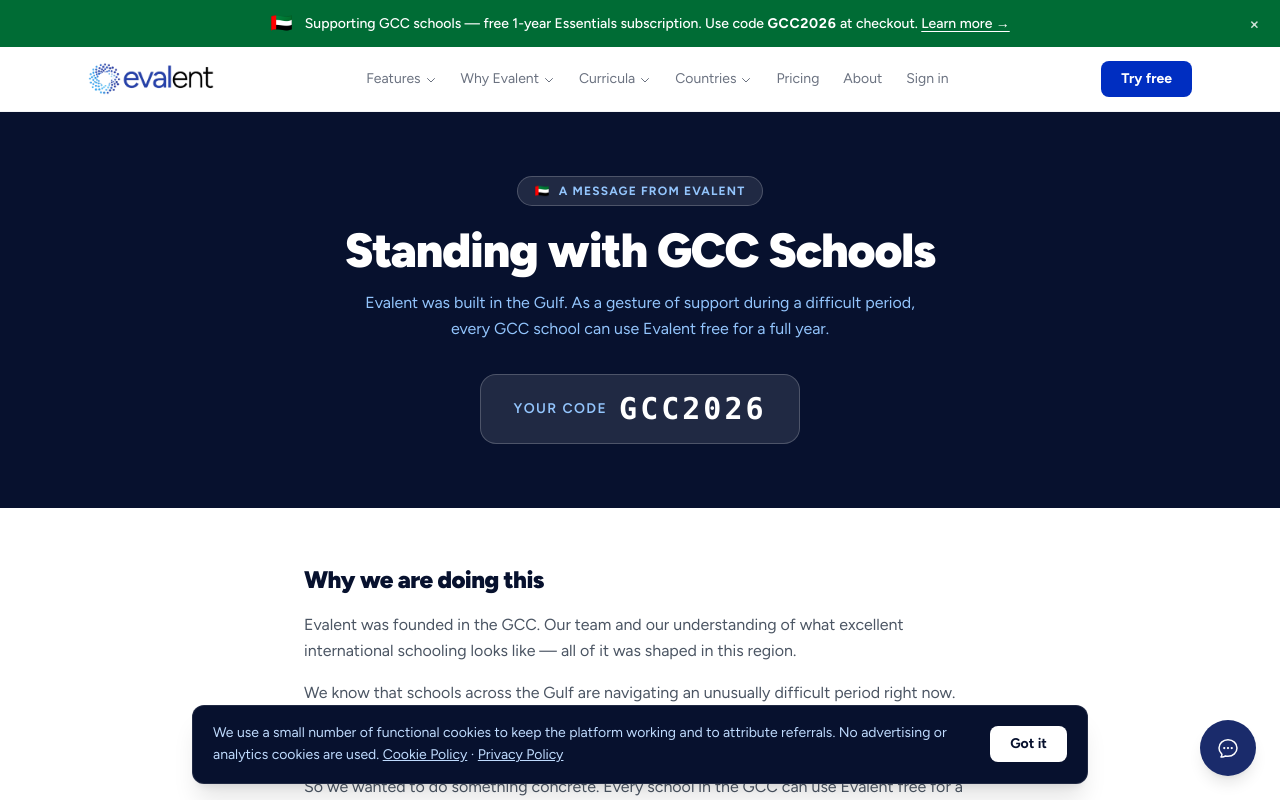
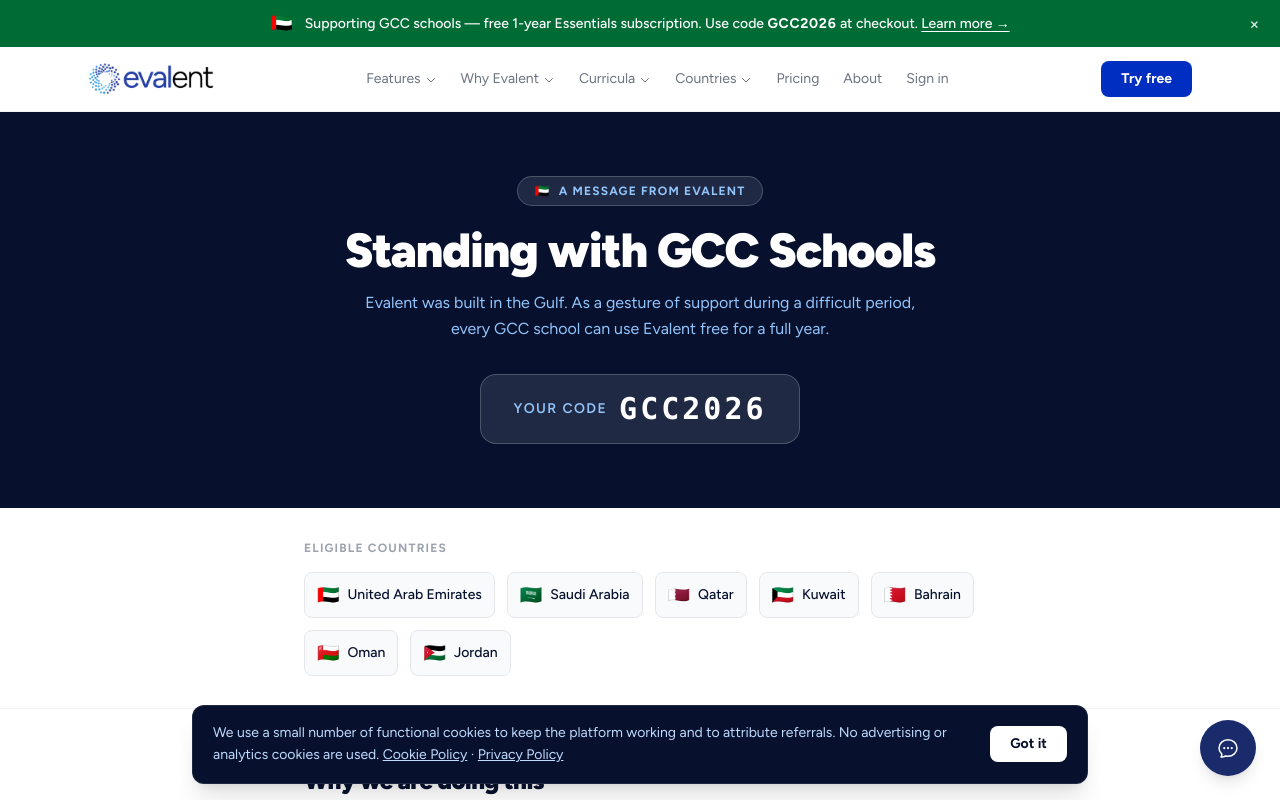
Before and after one commit to wigsbury-ui/evalent-marketing, a Next.js app: page /gcc-support in a window 1280 px wide. Shown: the top 800 px of the page. Built offline with nearby package versions, Linux system fonts and the light colour scheme.

Commit message:
feat: gcc-support — add eligible countries list (GCC + Jordan)

```diff
--- a/src/app/gcc-support/page.tsx
+++ b/src/app/gcc-support/page.tsx
@@ -30,6 +30,29 @@ export default function GccSupportPage() {
           <div className="inline-flex items-center gap-3 bg-white/10 border border-white/20 rounded-2xl px-8 py-4">
             <span className="text-blue-300 text-sm font-semibold tracking-widest uppercase">Your code</span>
             <span className="text-white text-3xl font-black tracking-widest font-mono">GCC2026</span>
+          </div>
+        </div>
+      </section>
+
+      {/* ── Eligible countries ── */}
+      <section className="py-8 px-6 bg-white border-b border-gray-100">
+        <div className="max-w-2xl mx-auto">
+          <p className="text-xs font-bold text-gray-400 tracking-widest uppercase mb-4">Eligible countries</p>
+          <div className="flex flex-wrap gap-3">
+            {[
+              { flag: '🇦🇪', name: 'United Arab Emirates' },
+              { flag: '🇸🇦', name: 'Saudi Arabia' },
+              { flag: '🇶🇦', name: 'Qatar' },
+              { flag: '🇰🇼', name: 'Kuwait' },
+              { flag: '🇧🇭', name: 'Bahrain' },
+              { flag: '🇴🇲', name: 'Oman' },
+              { flag: '🇯🇴', name: 'Jordan' },
+            ].map(({ flag, name }) => (
+              <div key={name} className="flex items-center gap-2 bg-gray-50 border border-gray-200 rounded-lg px-3 py-2">
+                <span className="text-lg">{flag}</span>
+                <span className="text-sm font-medium text-navy">{name}</span>
+              </div>
+            ))}
           </div>
         </div>
       </section>
```
